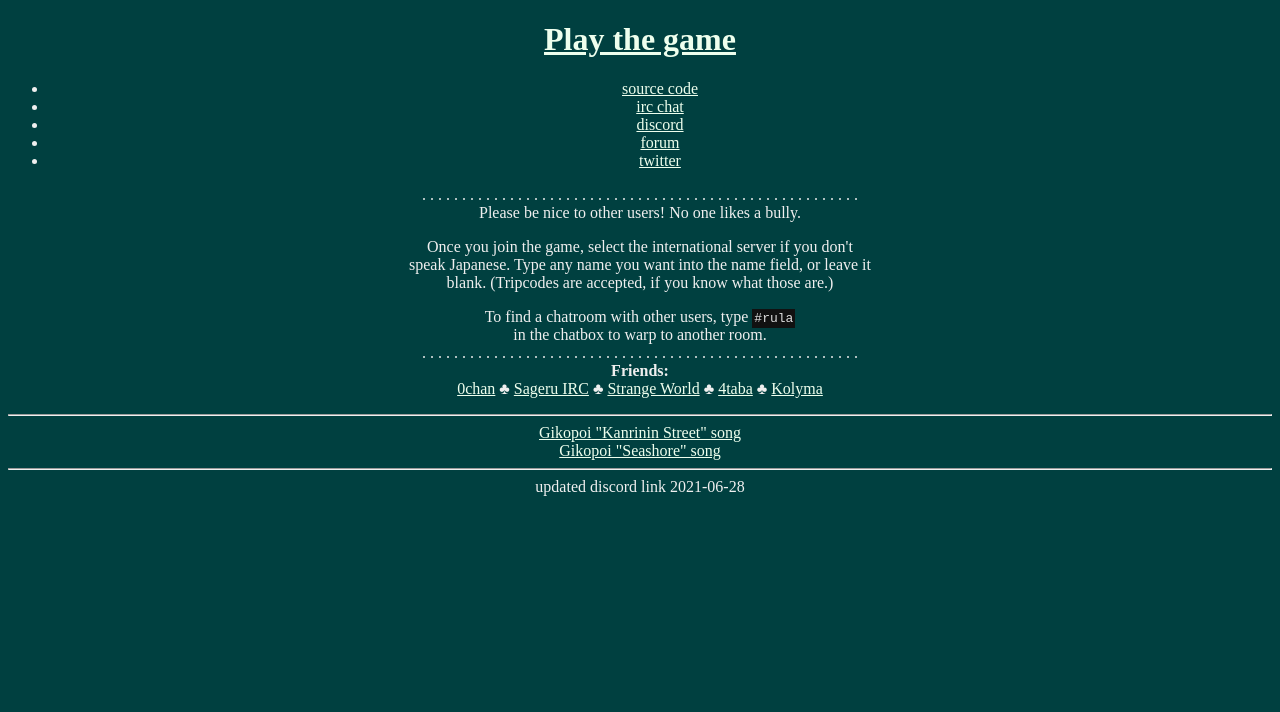
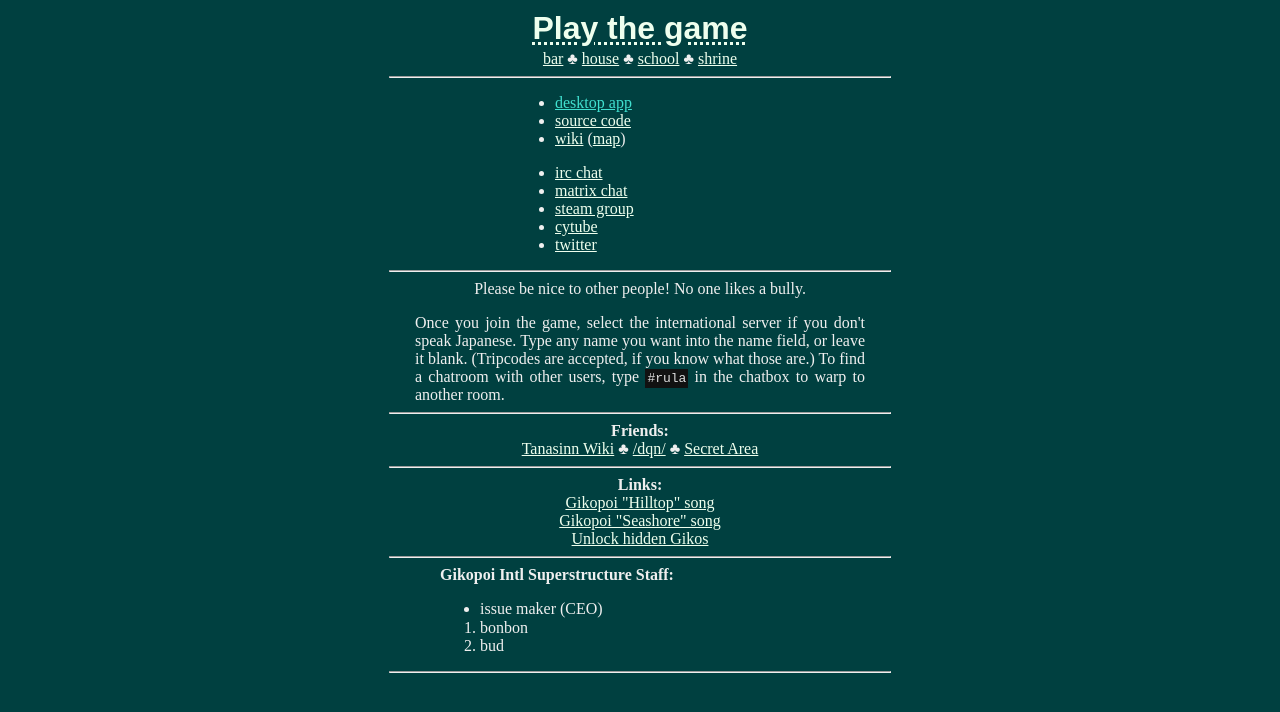
Before and after one commit to 153/gikopoi.com, a plain HTML site: page index.html in a window 1280 px wide. Drawn offline with Linux system fonts and the light colour scheme.

Commit message:
been a while since i updated this. refreshed homepage, added a userscript, and made an electron app for windows

```diff
--- a/index.html
+++ b/index.html
@@ -1,5 +1,4 @@
 <!DOCTYPE html>
-<title>Gikopoi fun online chat game</title>
 <style>
   body {
       background-color: #004040;
@@ -12,39 +11,102 @@
      background-color:#111;
      color:#ddd;
      padding:2px;
- }
+  }
+
+  h1 {
+      line-height: 0;
+  }
+  hr {
+      max-width: 500px;
+  }
+
 </style>
+<meta name="viewport" content="width=device-width, initial-scale=1.0">
+<!-- HTML Meta Tags -->
+<title>Gikopoi fun online chat game</title>
+<meta name="description" content="Gikopoi was a Japanese Flash game with cute cat characters made for casual conversation. Gikopoipoi is a JavaScript replacement! No signup necessary">
+
+<!-- Facebook Meta Tags -->
+<meta property="og:url" content="http://gikopoi.com/">
+<meta property="og:type" content="website">
+<meta property="og:title" content="Gikopoi fun online chat game">
+<meta property="og:description" content="Gikopoi was a Japanese Flash game with cute cat characters made for casual conversation. Gikopoipoi is a JavaScript replacement! No signup necessary">
+<meta property="og:image" content="https://i.imgur.com/joxBFrz.jpg">
+
+<!-- Twitter Meta Tags -->
+<meta name="twitter:card" content="summary_large_image">
+<meta property="twitter:domain" content="gikopoi.com">
+<meta property="twitter:url" content="http://gikopoi.com/">
+<meta name="twitter:title" content="Gikopoi fun online chat game">
+<meta name="twitter:description" content="Gikopoi was a Japanese Flash game with cute cat characters made for casual conversation. Gikopoipoi is a JavaScript replacement! No signup necessary">
+<meta name="twitter:image" content="https://i.imgur.com/joxBFrz.jpg">
+
 <center>
-<h1>
-  <a href="http://gikopoipoi.net/" target="_blank">Play the game</a>
+<h1 style="padding-top:7px">
+  <a href="http://gikopoipoi.net/?areaid=for"
+     style="font-family:sans-serif; text-decoration-style: dotted;">Play the game</a>
 </h1>
-
+<a href="https://gikopoipoi.net/?areaid=for&roomid=bar">bar</a> &clubs;
+<a href="https://gikopoipoi.net/?areaid=for&roomid=admin">house</a> &clubs;
+<a href="https://gikopoipoi.net/?areaid=for&roomid=school_st">school</a> &clubs;
+<a href="https://gikopoipoi.net/?areaid=for&roomid=jinja">shrine</a>
+<hr>
+<div style="width:250px; text-align: left">
 <ul>
-  <li> <a href="http://github.com/iccanobif/gikopoi2/">source code</a>
+  <li> <a target="_blank" style="color:turquoise" title="Windows x64"
+	  href="/windows.zip">desktop app</a>
+<!-- built using : nativefier --name "gikopoipoi" 'https://gikopoipoi.net/?areaid=for' -p windows -->
+  <li> <a target="_blank" href="http://github.com/iccanobif/gikopoi2/">source code</a>
+  <li> <a target="_blank" href="https://tanasinn.vip/games/gikopoi">wiki</a>
+    (<a target="_blank" href="https://tanasinn.vip/games/gikopoi/rooms">map</a>)
+<!--  <li> <a href="http://0chan.vip/b/gikopoi/">/gikopoi/</a> -->
+</ul><ul>
   <li> <a href="https://kiwiirc.com/nextclient/irc.rizon.net/#gikopoi">irc chat</a>
-  <li> <a href="https://discord.gg/khbtgbdaUz">discord</a>
-  <li> <a href="http://bbs.4x13.net/b/gikopoi/">forum</a>
+  <li> <a href="https://matrix.to/#/#gikopoi:matrix.org">matrix chat</a>
+  <li> <a href="https://steamcommunity.com/groups/gikopoi">steam group</a>
+  <li> <a href="https://cytu.be/r/gikopoi2">cytube</a>
   <li> <a href="https://twitter.com/gikopoipoi">twitter</A>
 </ul>
-. . . . . . . . . . . . . . . . . . . . . . . . . . . . . . . . . . . . . . . . . . . . . . . . . . . . . . .
-<br>Please be nice to other users! No one likes a bully.<p>
-Once you join the game, select the international server if you don't <br>
-speak Japanese. Type any name you want into the name field, or leave it <br>
-blank. (Tripcodes are accepted, if you know what those are.)<p>
-To find a chatroom with other users, type <code>#rula</code> <br>
-in the chatbox to warp to another room. <br>
-. . . . . . . . . . . . . . . . . . . . . . . . . . . . . . . . . . . . . . . . . . . . . . . . . . . . . . .
-<br><b>Friends:</b><br>
-<a href="//0chan.vip">0chan</a>
-&clubs; <a href="//sageru.org/irc">Sageru IRC</a>
-&clubs; <a href="//ayashii.net/bbs.php?m=tree">Strange World</a>
-&clubs; <a href="//4taba.net">4taba</a>
-&clubs; <a href="//bbs.kolyma.org/">Kolyma</a>
+</div>
+<hr>
+Please be nice to other people! <nobr>No one likes a bully.</nobr>
+<p><div style="text-align:justify;max-width:450px">
+Once you join the game, select the international server if you don't
+speak Japanese. Type any name you want into the name field, or leave it
+blank. (Tripcodes are accepted, if you know what those are.)
+To find a chatroom with other users, type <code>#rula</code>
+in the chatbox to warp to another room.
+</div></div><hr>
+<b>Friends:</b><br>
+<a href="//tanasinn.vip">Tanasinn Wiki</a>
+&clubs; <a href="//4-ch.net/dqn/">/dqn/</a>
+&clubs; <a href="//secretareaofvipquality.org/saovq/">Secret Area</a>
+
 
 <hr>
-<a target="_blank" href="song1.mp3">Gikopoi "Kanrinin Street" song</a><br>
-<a target="_blank" href="song2.mp3">Gikopoi "Seashore" song</a>
+<b>Links:</b><br>
+<a target="_blank" href="song1.mp3">Gikopoi "Hilltop" song</a><br>
+<a target="_blank" href="song2.mp3">Gikopoi "Seashore" song</a><br>
+<a target="_blank" href="unlock.user.js">Unlock hidden Gikos</a><br>
+
 <hr>
-updated discord link 2021-06-28
+<div style="width:400px;text-align:left">
+<b>Gikopoi Intl Superstructure Staff:</b> <br>
+<ul><li> issue maker (CEO)</ul><ol style="margin-top: -15px;">
+<li> bonbon
+<li> bud
+</ol></div><hr>
+<script type="text/javascript" src="//counter.websiteout.net/js/6/0/405/0"></script>
+<!--
+<hr>
+<a target="_blank"
+   href="https://secretareaofvipquality.org/saovq/images/618/gikopoi.png">
+<img style="max-width:400px" alt="Gikopoi.com propaganda!"
+     src="https://secretareaofvipquality.org/saovq/images/618/gikopoi.png">
+</a>-->
+<!--
+  The stories and information posted here are artistic works of fiction
+  and falsehood. Only a fool would take anything posted here as fact.
+-->
 
 <!-- gikopoi.com/projects.html -->
```
Also changed, not shown: unlock.user.js (added, +21 -0 lines), 1 other file.
